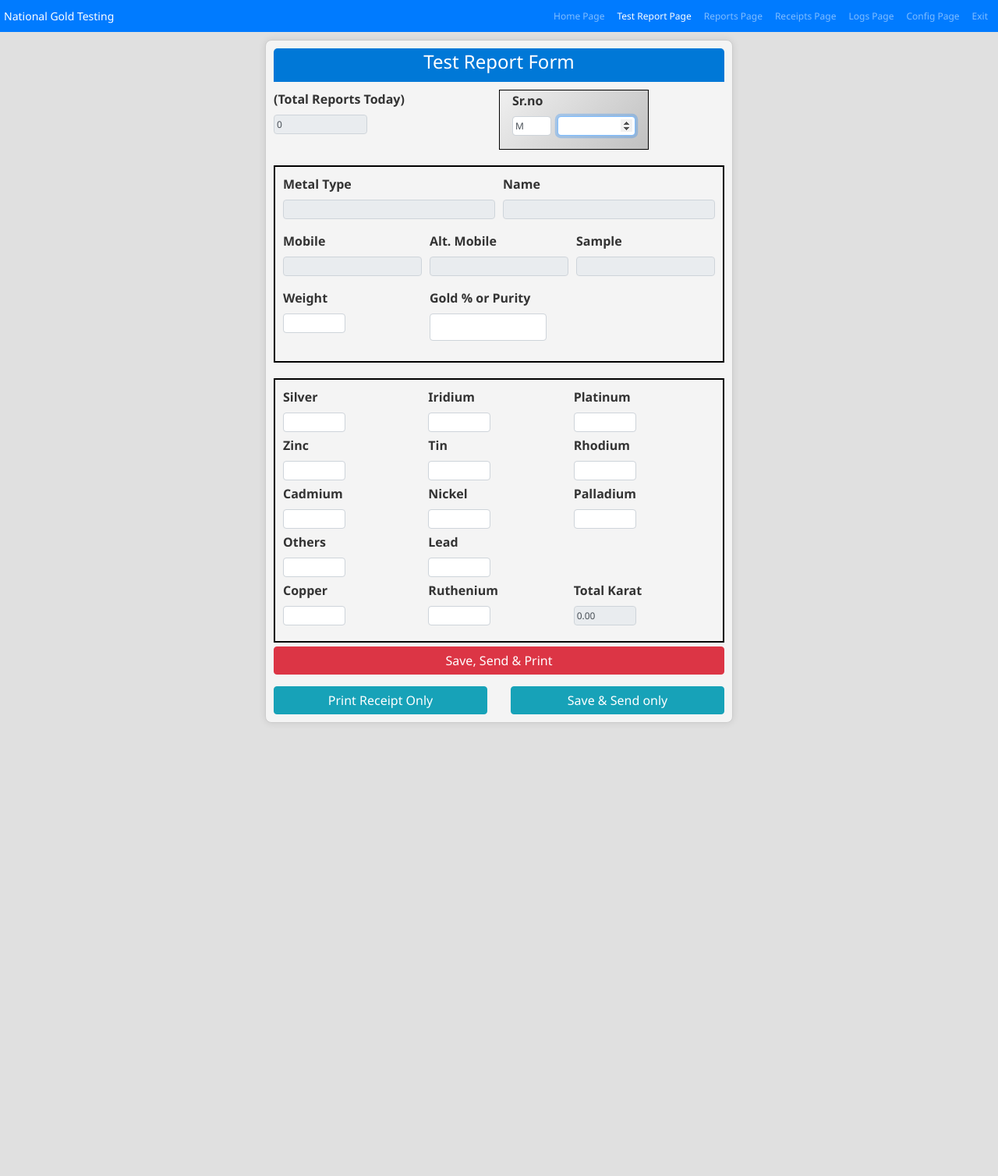
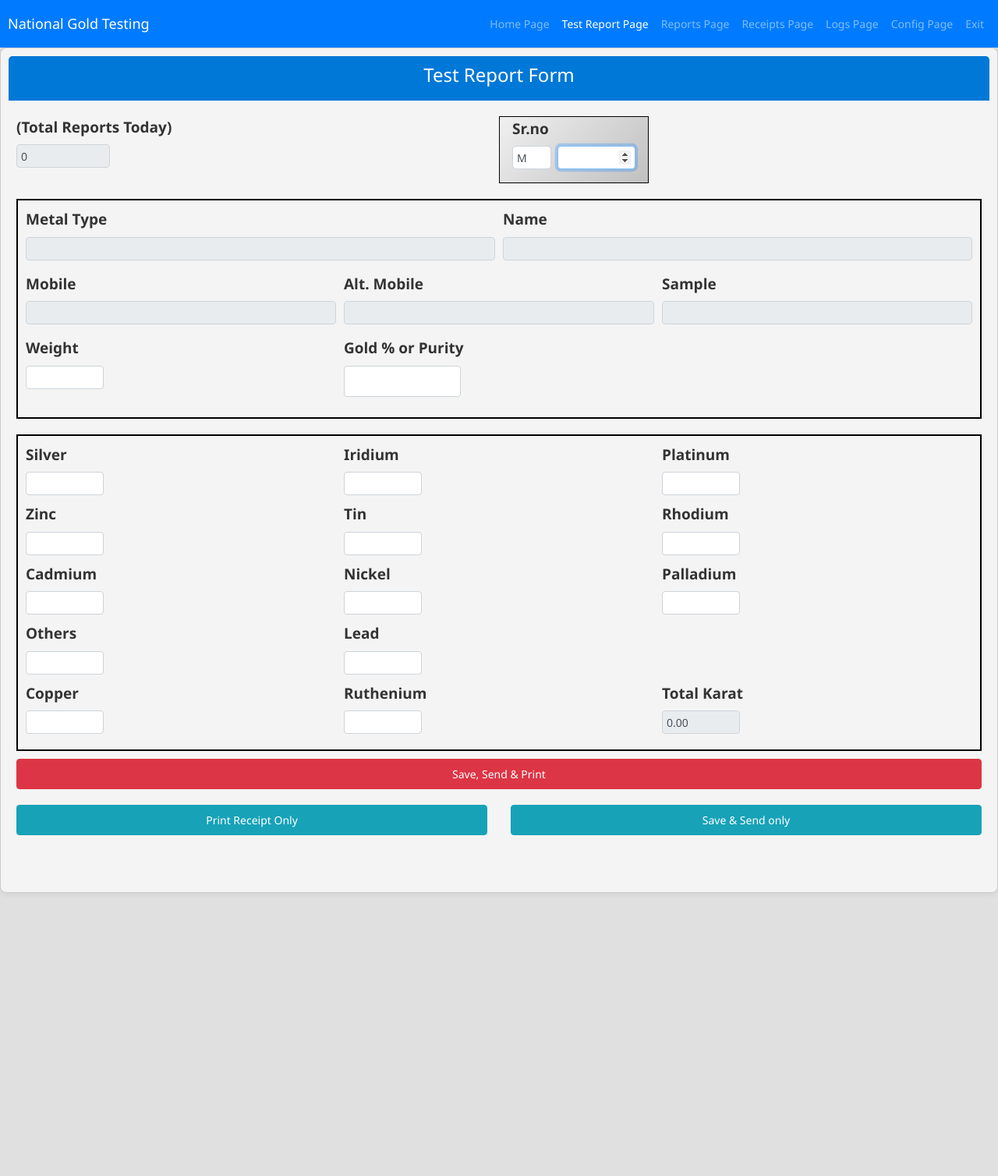
Before and after one commit to workingprototype/Metals-Test-Tool, a PHP site: page /testreportform.php in a window 1280 px wide. Shown: the whole page at 78% size. Before the commit the page ends 927 px from the top, so only its background shows below. Run offline with PHP 8.4, Linux system fonts and the light colour scheme; data comes from the database, SQL or seed files in the repository.

Commit message:
changed the style of testreportform compressed form with scrollbar

```diff
--- a/testreportform.php
+++ b/testreportform.php
@@ -453,59 +453,71 @@ $conn->close();
     body {
         background-color: #e0e0e0;
         font-family: "Segoe UI", Tahoma, Geneva, Verdana, sans-serif;
-    font-size: 12px; /* Reduced font size */
+        font-size: 14px; /* Increased font size */
         margin: 0;
         padding: 0;
+        height: 100vh; /* Full viewport height */
+        overflow: hidden; /* Prevent body scrolling */
     }
 
     .form-container {
-    max-width: 600px;
-    margin: 10px auto; /* Reduced margin */
+        width: 100%; /* Full width */
+        height: 100vh; /* Full viewport height */
         background-color: #f4f4f4;
-    padding: 10px; /* Reduced padding */
+        padding: 10px; /* Adjusted padding */
         border: 1px solid #ccc;
         box-shadow: 0px 0px 10px rgba(0, 0, 0, 0.1);
         border-radius: 8px;
+        display: flex;
+        flex-direction: column;
     }
 
     .form-header {
         background-color: #0078d7;
         color: white;
-    padding: 3px; /* Reduced padding */
+        padding: 10px; /* Adjusted padding */
         border-radius: 5px 5px 0 0;
         text-align: center;
-    margin-bottom: 10px; /* Reduced margin */
+        margin-bottom: 10px; /* Adjusted margin */
+    }
+
+    .form-content {
+        flex: 1; /* Take up remaining space */
+        overflow-y: auto; /* Enable scrolling within the form content */
+        padding: 10px; /* Adjusted padding */
+        margin-bottom: 10px; /* Add margin to prevent overlap with footer */
     }
 
     .form-group label {
         font-weight: bold;
         color: #333;
-    font-size: 16px; /* Reduced font size */
+        font-size: 19px; /* Increased font size */
     }
 
     .form-control {
-    height: 25px; /* Reduced height */
-    font-size: 12px; /* Reduced font size */
-    padding: 3px; /* Reduced padding */
+        height: 30px; /* Increased height */
+        font-size: 14px; /* Increased font size */
+        padding: 5px; /* Adjusted padding */
     }
 
     .btn-block {
-    margin-top: 5px; /* Reduced margin */
-    padding: 5px; /* Reduced padding */
+        margin-top: 10px; /* Adjusted margin */
+        padding: 8px; /* Adjusted padding */
+        font-size: 14px; /* Increased font size */
     }
 
     .compact-input {
-    width: 80px; /* Adjusted width */
-    height: 25px; /* Adjusted height */
-    font-size: 12px; /* Reduced font size */
-    padding: 3px; /* Reduced padding */
+        width: 100px; /* Adjusted width */
+        height: 30px; /* Increased height */
+        font-size: 14px; /* Increased font size */
+        padding: 5px; /* Adjusted padding */
     }
 
     .metal-grid {
         display: grid;
         grid-template-columns: repeat(3, 1fr);
-    gap: 5px; /* Reduced gap */
-    margin-bottom: 10px; /* Reduced margin */
+        gap: 10px; /* Adjusted gap */
+        margin-bottom: 10px; /* Adjusted margin */
     }
 
     .metal-grid .form-group {
@@ -520,7 +532,7 @@ $conn->close();
     #infoBar {
         width: 100%;
         text-align: center;
-    padding: 5px; /* Reduced padding */
+        padding: 10px; /* Adjusted padding */
         border-radius: 5px;
         box-shadow: 0px 0px 5px rgba(0, 0, 0, 0.1);
         background-color: white;
@@ -528,20 +540,20 @@ $conn->close();
         top: 0;
         left: 0;
         z-index: 1000;
-    font-size: 12px; /* Reduced font size */
+        font-size: 14px; /* Increased font size */
     }
 
     .navbar {
-    padding: 5px; /* Reduced padding */
+        padding: 10px; /* Adjusted padding */
     }
 
     .navbar-brand {
-    font-size: 14px; /* Reduced font size */
+        font-size: 18px; /* Increased font size */
     }
 
     .nav-link {
-    font-size: 12px; /* Reduced font size */
-    padding: 5px; /* Reduced padding */
+        font-size: 14px; /* Increased font size */
+        padding: 10px; /* Adjusted padding */
     }
 
     .receipt-layout {
@@ -550,22 +562,44 @@ $conn->close();
         display: flex;
         align-items: center;
         justify-content: center;
-    font-size: 12px; /* Reduced font size */
+        font-size: 14px; /* Increased font size */
     }
 
     .receipt-layout div {
-    margin-bottom: 5px; /* Reduced margin */
+        margin-bottom: 10px; /* Adjusted margin */
     }
 
     .receipt-layout strong {
-    font-size: 14px; /* Reduced font size */
+        font-size: 16px; /* Increased font size */
     }
+
     /* Custom class for larger input */
     .larger-input {
-    width: 150px; /* Adjust width as needed */
-    height: 35px; /* Adjust height as needed */
-    font-size: 14px; /* Adjust font size as needed */
-    padding: 5px; /* Adjust padding as needed */
+        width: 150px; /* Adjusted width */
+        height: 40px; /* Increased height */
+        font-size: 16px; /* Increased font size */
+        padding: 8px; /* Adjusted padding */
+    }
+
+    /* Ensure the form takes up the full height */
+    html, body {
+        height: 100%;
+    }
+
+    /* Make the form container stretch to full height */
+    .form-container {
+        display: flex;
+        flex-direction: column;
+        height: 100%;
+    }
+
+    /* Adjust the footer buttons to stay at the bottom */
+    .form-footer {
+        margin-top: auto; /* Push to the bottom */
+        padding: 10px;
+        background-color: #f4f4f4;
+        border-top: 1px solid #ccc;
+        flex-shrink: 0; /* Prevent footer from shrinking */
     }
 </style>
     <!-- JavaScript for calculating Karat Purity -->
@@ -634,6 +668,7 @@ $conn->close();
     <div class="form-header">
         <h4>Test Report Form</h4>
     </div>
+    <div class="form-content">
         <form method="post">
             <!-- Row for Count and Sr. No -->
             <div class="form-row">
@@ -971,8 +1006,8 @@ document.addEventListener('DOMContentLoaded', function() {
     <div class="col-6">
         <button type="submit" class="btn btn-info btn-block" name="submit_report">Save & Send only</button>
     </div>
-</div>
-        </form>
+</div></br></br>
+        </form></div>
     </div>
 </body>
 </html>
```
Also changed, not shown: 2 other files. Lines whose indentation alone changed are shown as unchanged.
